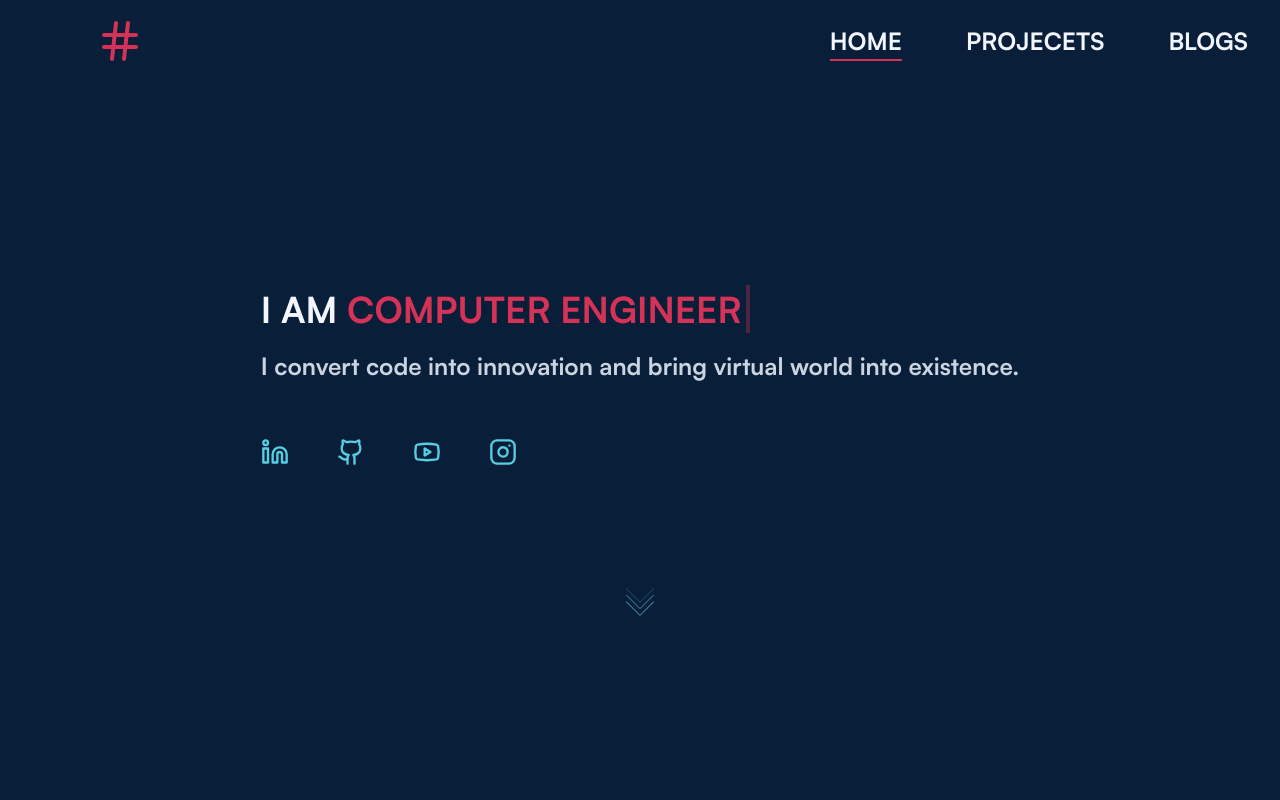
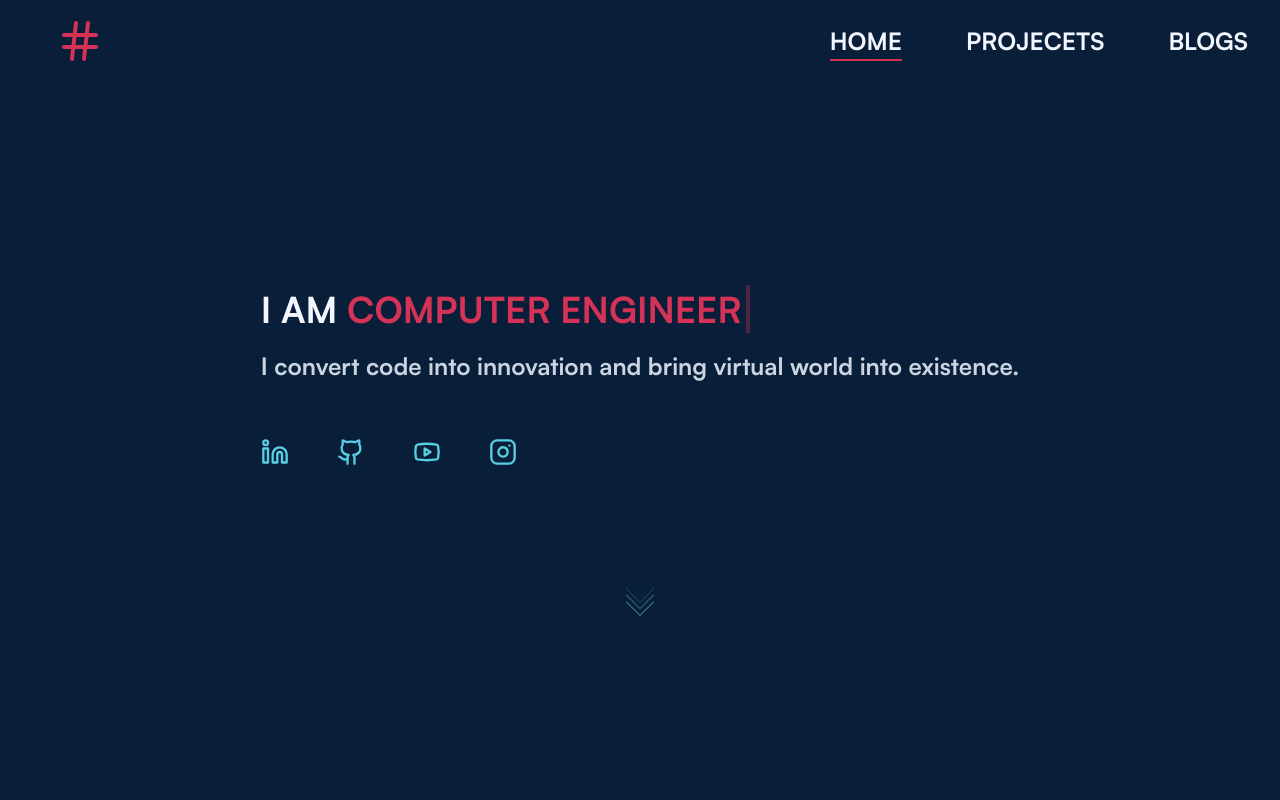
Before and after one commit to Bhargavoza1/my-portfolio, a Next.js app: page / in a window 1280 px wide. Shown: the top 800 px of the page. Built offline with nearby package versions, Linux system fonts and the light colour scheme.

Commit message:
nav bar edit

```diff
--- a/src/components/NavBar.tsx
+++ b/src/components/NavBar.tsx
@@ -66,11 +66,11 @@ function NavBar() {
             className={`  bg-[#091f39]  left-0 top-0 right-0 z-20 flex fixed w-full  content-center   items-center   justify-between
                  place-items-center ${!top && ` shadow-2xl`}`}>
 
-
-            <div className='  2xl:flex belowmd:flex 2xl:pt-4 px-24 belowmd:px-5'><Link href='/'> <Hash
+<div className='mx-auto max-w-[1900px]      flex  w-full  content-center   items-center   justify-between    ' >
+            <div className='  2xl:flex belowmd:flex 2xl:pt-4 px-5 lg:px-14 belowmd:px-5'><Link href='/'> <Hash
                 className=' w-12 h-12  belowmd:w-8 belowmd:h-8' color='#d43256'/></Link></div>
             <div>
-                <nav className="hidden  myimg:px-32 py-[25px] mylandscape:py-[15px]   md:flex md:w-full        ">
+                <nav className="hidden  myimg:px-5 py-[25px] mylandscape:py-[15px]   md:flex md:w-full        ">
                     <MyLink href="/" title="HOME" className=' mr-8 '
                             spanclass=' left-[50%] translate-x-[-50%]'/>
                     {/*<MyLink href="/#about" title="ABOUT" className=' mx-8  '
@@ -171,7 +171,7 @@ function NavBar() {
                     </SheetContent>
                 </Sheet>
             </div>
-
+</div>
             {/* use this block here to add resume download button
             <div className='hidden md:flex py-6 px-5'>
                 <Button   size="icon" className=" ">
```
